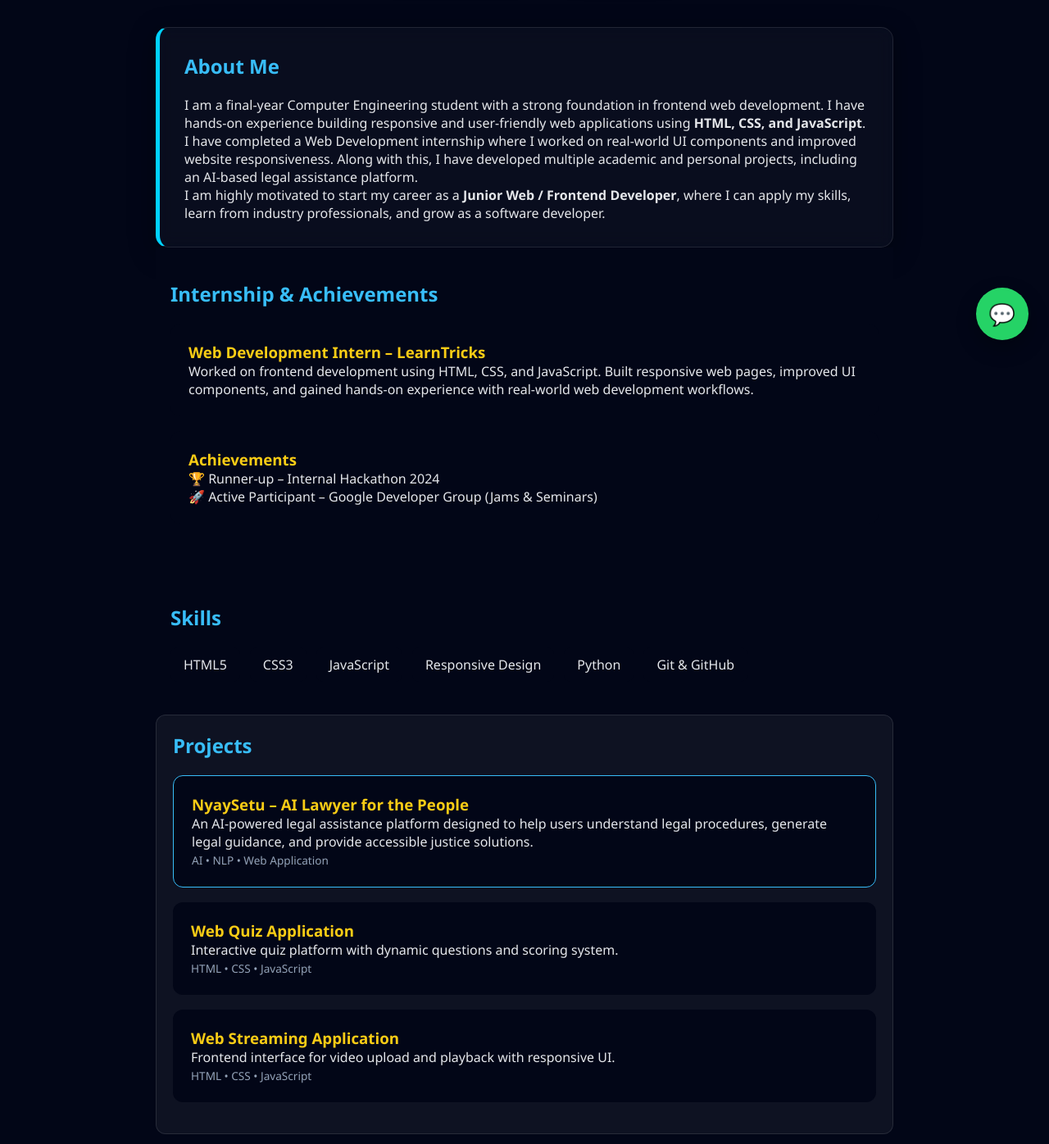
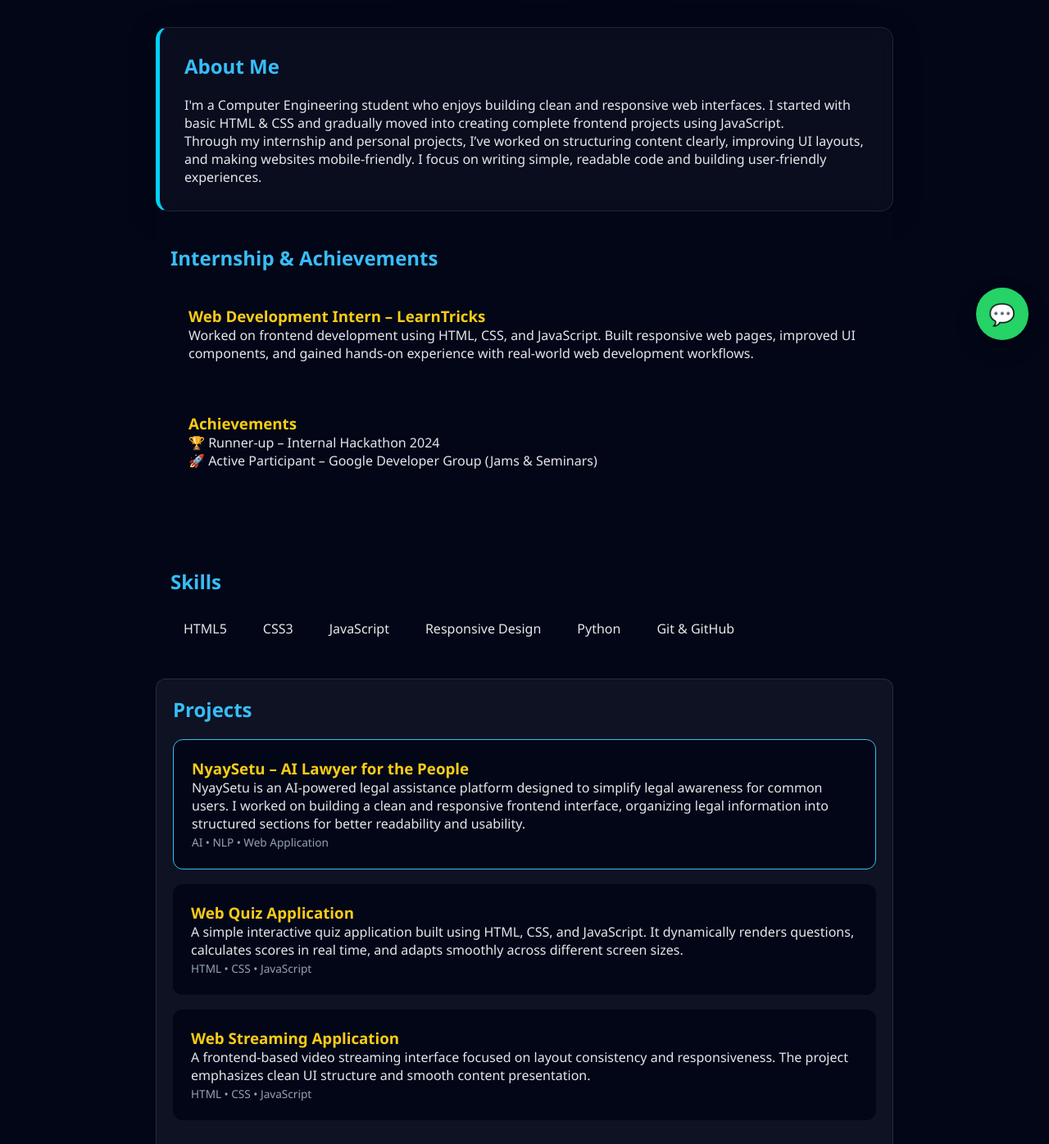
Before and after one commit to Ybollu2407/yogeshh-portfolio, a plain HTML site: page index.html in a window 1280 px wide. Shown: the part 360-1756 px from the top of the page at 82% size. Drawn offline with Linux system fonts and the light colour scheme.

Commit message:
Update index.html

```diff
--- a/index.html
+++ b/index.html
@@ -53,19 +53,17 @@
   <section class="about reveal" id="about">
   <h2>About Me</h2>
   <p>
-    I am a final-year Computer Engineering student with a strong foundation in frontend web development.
-    I have hands-on experience building responsive and user-friendly web applications using
-    <b>HTML, CSS, and JavaScript</b>.
-  </p>
-  <p>
-    I have completed a Web Development internship where I worked on real-world UI components and
-    improved website responsiveness. Along with this, I have developed multiple academic and
-    personal projects, including an AI-based legal assistance platform.
-  </p>
-  <p>
-    I am highly motivated to start my career as a <b>Junior Web / Frontend Developer</b>,
-    where I can apply my skills, learn from industry professionals, and grow as a software developer.
-  </p>
+I'm a Computer Engineering student who enjoys building clean and responsive web interfaces.
+I started with basic HTML & CSS and gradually moved into creating complete frontend projects
+using JavaScript.
+</p>
+
+<p>
+Through my internship and personal projects, I’ve worked on structuring content clearly,
+improving UI layouts, and making websites mobile-friendly. I focus on writing simple,
+readable code and building user-friendly experiences.
+</p>
+
 </section>
 
 <section class="experience reveal">
@@ -109,21 +107,32 @@
     <div class="project-card highlight">
       <h3>NyaySetu – AI Lawyer for the People</h3>
       <p>
-        An AI-powered legal assistance platform designed to help users understand legal procedures,
-        generate legal guidance, and provide accessible justice solutions.
-      </p>
+NyaySetu is an AI-powered legal assistance platform designed to simplify legal awareness
+for common users. I worked on building a clean and responsive frontend interface,
+organizing legal information into structured sections for better readability and usability.
+</p>
+
       <span>AI • NLP • Web Application</span>
     </div>
 
     <div class="project-card">
       <h3>Web Quiz Application</h3>
-      <p>Interactive quiz platform with dynamic questions and scoring system.</p>
+      <p>
+A simple interactive quiz application built using HTML, CSS, and JavaScript.
+It dynamically renders questions, calculates scores in real time, and adapts
+smoothly across different screen sizes.
+</p>
+
       <span>HTML • CSS • JavaScript</span>
     </div>
 
     <div class="project-card">
       <h3>Web Streaming Application</h3>
-      <p>Frontend interface for video upload and playback with responsive UI.</p>
+      <p>
+A frontend-based video streaming interface focused on layout consistency and responsiveness.
+The project emphasizes clean UI structure and smooth content presentation.
+</p>
+
       <span>HTML • CSS • JavaScript</span>
     </div>
   </section>
```
